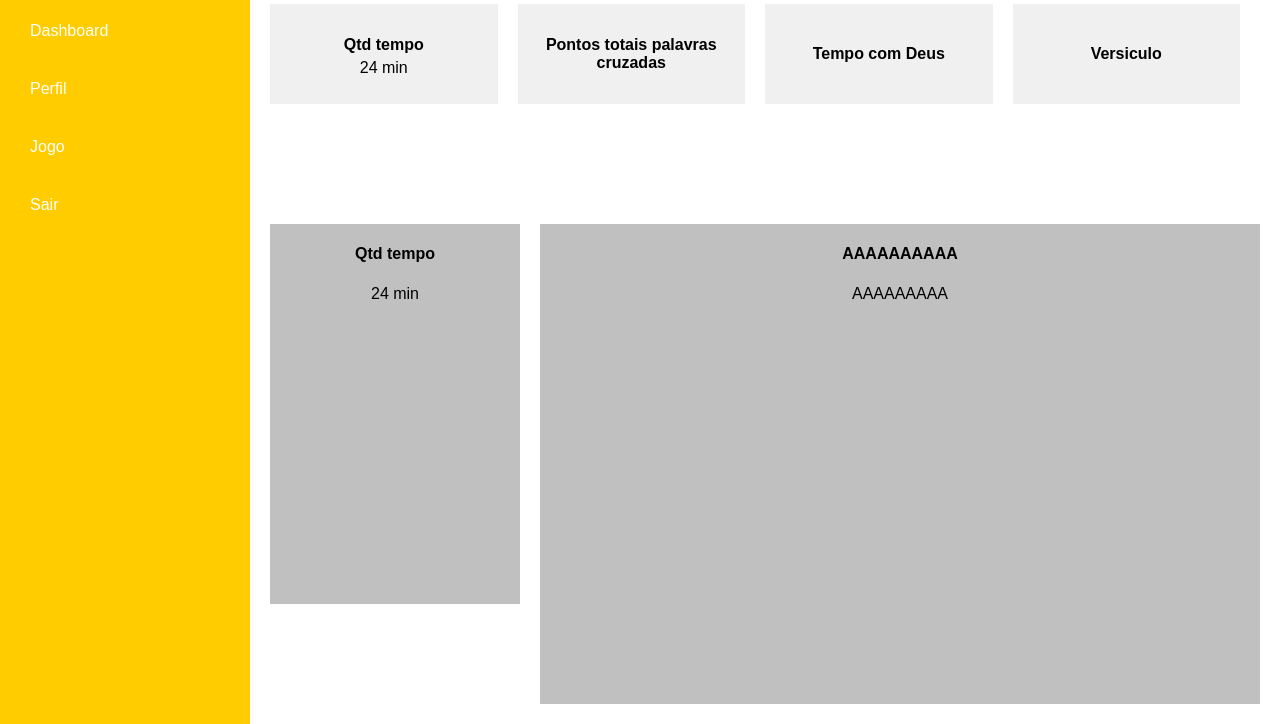
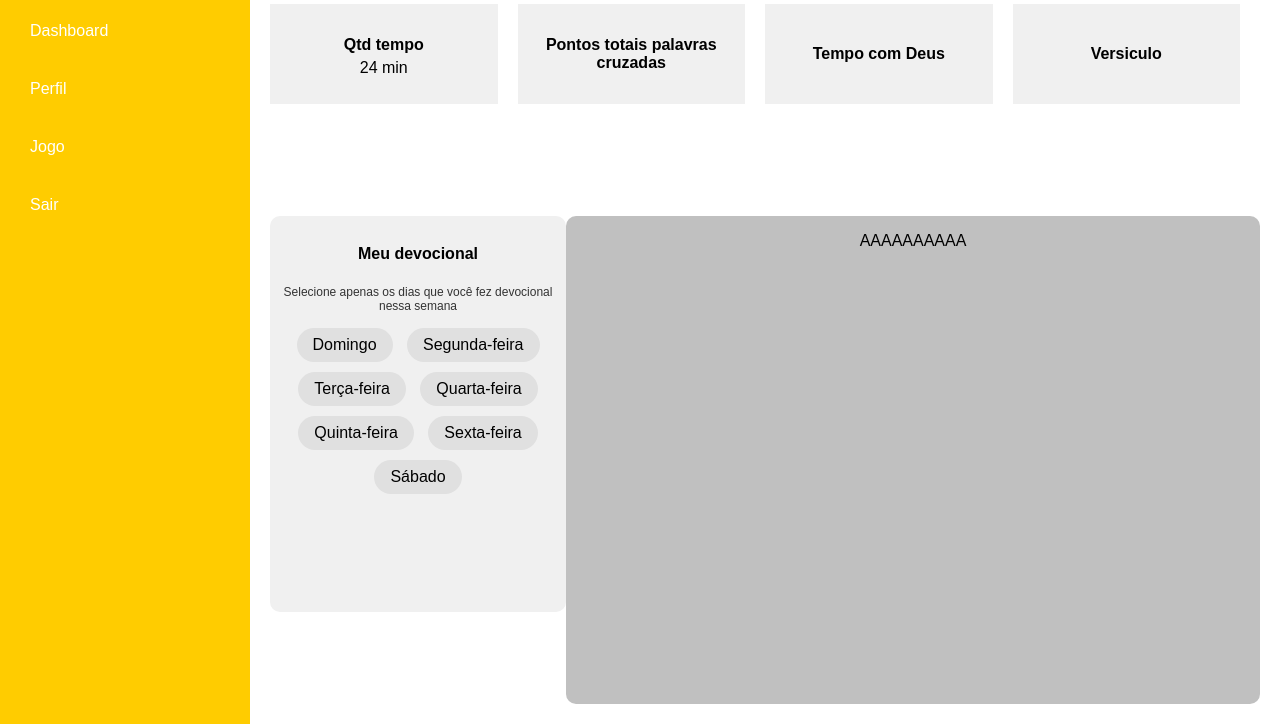
Before and after one commit to YasminGuiniver/VidaDeDevocao, a website: page site/public/areaUsuario/dashboard.html in a window 1280 px wide. Shown: the part 76-800 px from the top of the page. Drawn offline with nearby package versions, Linux system fonts and the light colour scheme; no server answers.

Commit message:
faz estilo na dash -- checkboxs

```diff
--- a/site/public/areaUsuario/css/dashboard.css
+++ b/site/public/areaUsuario/css/dashboard.css
@@ -120,6 +120,7 @@ body {
     height: auto;
     background-color: #c0c0c0;
     text-align: center;
+    border-radius: 10px;
 }
 
 
@@ -216,3 +217,36 @@ body {
     font-size: 14px;
     margin-top: 10px;
 }
+
+.retangulo {
+    background-color: #f0f0f0;
+    border-radius: 10px;
+    padding: 8px;
+    width: 280px;
+    margin: 0 auto;
+}
+
+.form_devocional input[type="checkbox"] {
+    display: none; /* Esconde o input padrão */
+}
+
+.form_devocional label {
+    display: inline-block;
+    padding: 8px 16px;
+    margin: 5px;
+    font-size: 16px;
+    border-radius: 20px;
+    background-color: #e0e0e0;
+    cursor: pointer;
+}
+
+.form_devocional input[type="checkbox"]:checked + label {
+    background-color: #ffcc00; /* Muda a cor do label quando o input é checado */
+}
+
+.form_devocional span {
+    display: block;
+    font-size: 12px;
+    color: #333; /* Cor do texto */
+    margin-bottom: 10px; /* Espaçamento inferior */
+}
--- a/site/public/areaUsuario/dashboard.html
+++ b/site/public/areaUsuario/dashboard.html
@@ -5,6 +5,10 @@
     <meta name="viewport" content="width=device-width, initial-scale=1.0">
     <link rel="shortcut icon" type="imagex/png" href="../imgs/icone-head.png">
     <link rel="stylesheet" href="css/dashboard.css">
+    <link href='https://cdn.jsdelivr.net/npm/fullcalendar@5.11.0/main.min.css' rel='stylesheet' />
+    <script src='https://cdn.jsdelivr.net/npm/fullcalendar@5.11.0/main.min.js'></script>
+    <script src='https://cdn.jsdelivr.net/npm/moment@2.29.1/min/moment.min.js'></script>
+
     <title>Dashboard</title>
 </head>
 <body>
@@ -45,12 +49,28 @@
                 <p id="referencia_versiculo"></p>
             </div>
             <div class="retangulo">
-                <h4>Qtd tempo</h4>
-                <p>24 min</p>
+                <h4>Meu devocional</h4>
+                <div class="form_devocional">
+                    <span>Selecione apenas os dias que você fez devocional nessa semana</span>
+                    <input type="checkbox" id="domingo" value="1">
+                    <label for="domingo">Domingo</label>
+                    <input type="checkbox" id="segunda" value="2">
+                    <label for="segunda">Segunda-feira</label>
+                    <input type="checkbox" id="terca" value="3">
+                    <label for="terca">Terça-feira</label>
+                    <input type="checkbox" id="quarta" value="4">
+                    <label for="quarta">Quarta-feira</label>
+                    <input type="checkbox" id="quinta" value="5">
+                    <label for="quinta">Quinta-feira</label>
+                    <input type="checkbox" id="sexta" value="6">
+                    <label for="sexta">Sexta-feira</label>
+                    <input type="checkbox" id="sabado" value="7">
+                    <label for="sabado">Sábado</label>
+                </div>
             </div>
+
             <div class="quadrado-restante">
-                <h4>AAAAAAAAAA</h4>
-                <p>AAAAAAAAA</p>
+                <p>AAAAAAAAAA</p>
             </div>
         </div>
     </div>
--- a/site/public/areaUsuario/js/dashboardBack.js
+++ b/site/public/areaUsuario/js/dashboardBack.js
@@ -8,6 +8,8 @@ if (imagemUser) {
 } else {
     document.getElementById('img_perfil').src = `imgsUsuarios/padraoUser.png`;
 }
+
+const momentoBanco = "";
 
 fetch("/areaUsuario/dashboard/listarVersiculos", {
     method: "GET",
@@ -46,6 +48,7 @@ function calcularMinutosLogados(momentoBanco) {
     return diferencaMinutos;
 }
 
+function pegarMomentoCadastroBanco () {
     fetch(`/areaUsuario/dashboard/momentoCadastro/${id}`, {
         method: "GET",
     })
@@ -55,13 +58,23 @@ fetch(`/areaUsuario/dashboard/momentoCadastro/${id}`, {
     .then(function (data) {
         if (data.length > 0 && data[0].momento) {
             const momentoBanco = new Date(data[0].momento);
+
             function atualizarTempoLogado() {
                 const minutosLogados = calcularMinutosLogados(momentoBanco);
                 tempo_total.innerHTML = `${minutosLogados} mins`;
             }
 
+
             setInterval(atualizarTempoLogado, 60000);
             atualizarTempoLogado();
+            // Formatar a data para exibir em português
+            const opcoes = { weekday: 'long', year: 'numeric', month: 'long', day: 'numeric' };
+            const formatoData = new Intl.DateTimeFormat('pt-BR', opcoes);
+            const dataFormatada = formatoData.format(momentoBanco);
+
+            console.log(dataFormatada); // Exibe a data formatada em português
+
+
         } else {
             console.log("Dados inválidos recebidos");
         }
@@ -69,3 +82,6 @@ fetch(`/areaUsuario/dashboard/momentoCadastro/${id}`, {
     .catch(function (erro) {
         console.log(`#ERRO: ${erro}`);
     });
+}
+
+pegarMomentoCadastroBanco();
```
Lines whose indentation alone changed are shown as unchanged.
